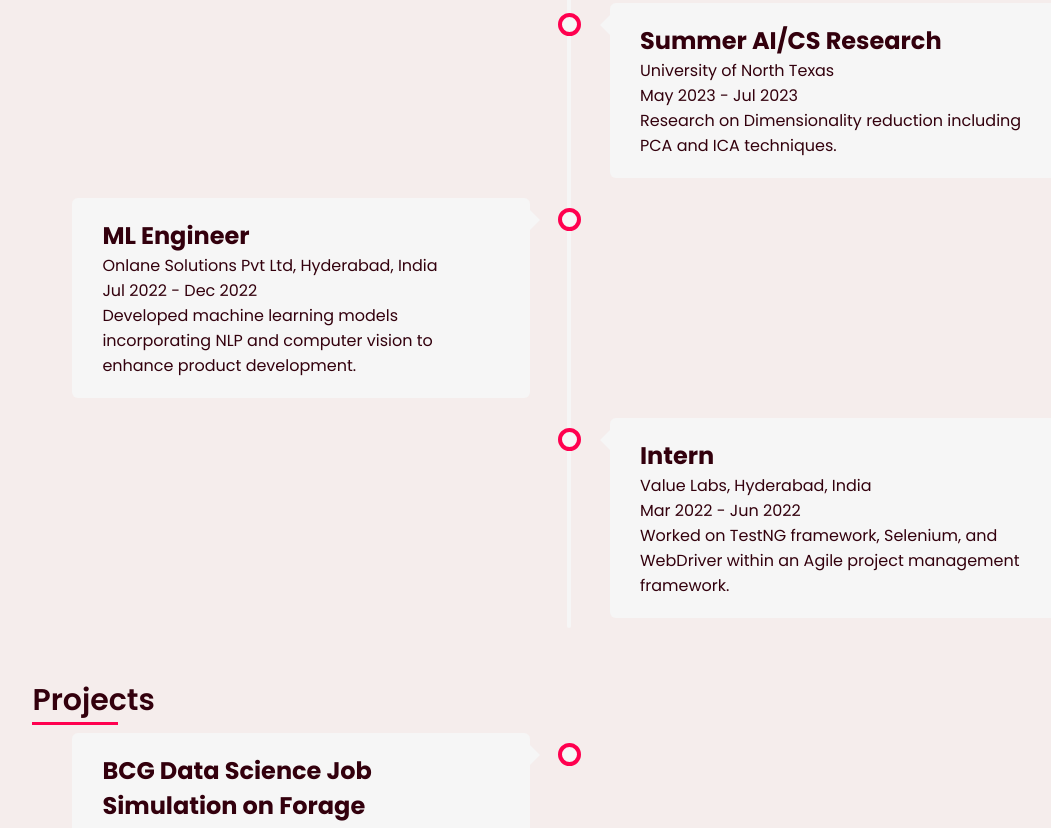
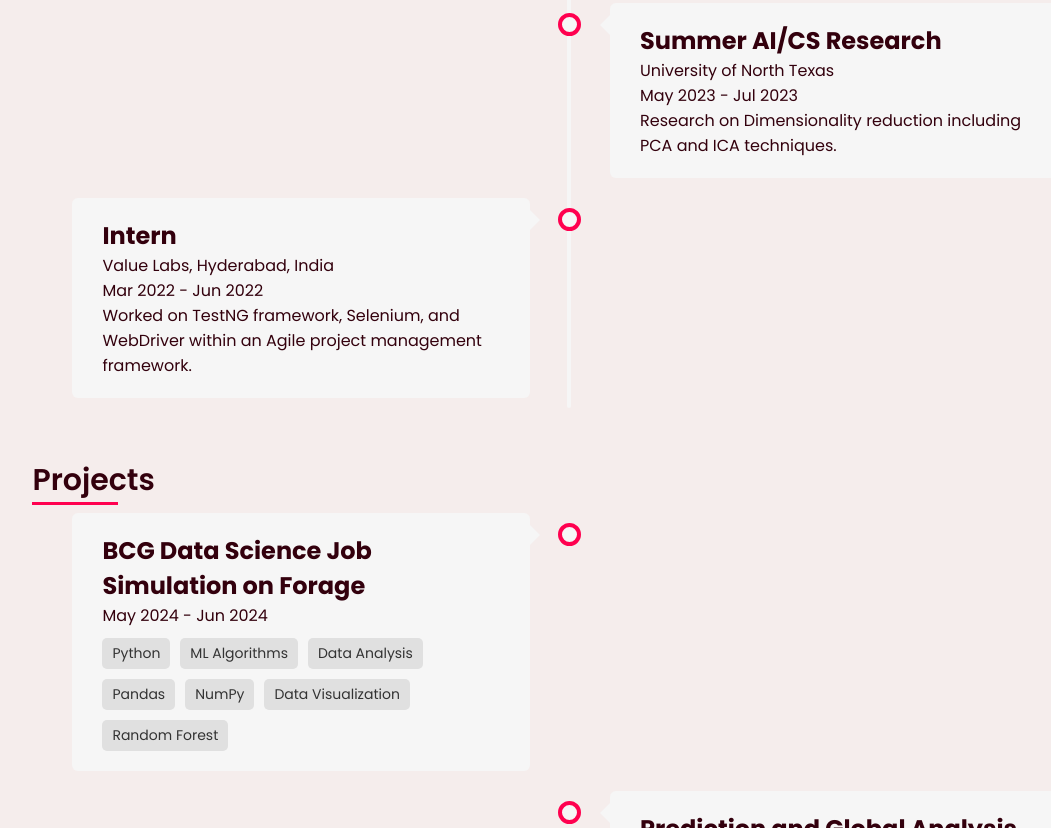
Before and after one commit to ManideepAnnarapu/Manideep-portfolio, a plain HTML site: page index.html in a window 1280 px wide. Shown: the part 1279-2107 px from the top of the page, without its empty margins (70-1121 px from the left). Drawn offline with Linux system fonts and the light colour scheme; files that its build step writes are made by us from their sources.

Commit message:
Update index.html

```diff
--- a/index.html
+++ b/index.html
@@ -139,14 +139,6 @@
       </div>
     </div>
     <div class="timeline-dot timeline-left">
-      <div class="timeline-content">
-        <h2>ML Engineer</h2>
-        <p>Onlane Solutions Pvt Ltd, Hyderabad, India</p>
-        <p>Jul 2022 - Dec 2022</p>
-        <p>Developed machine learning models incorporating NLP and computer vision to enhance product development.</p>
-      </div>
-    </div>
-    <div class="timeline-dot timeline-right">
       <div class="timeline-content">
         <h2>Intern</h2>
         <p>Value Labs, Hyderabad, India</p>
```
